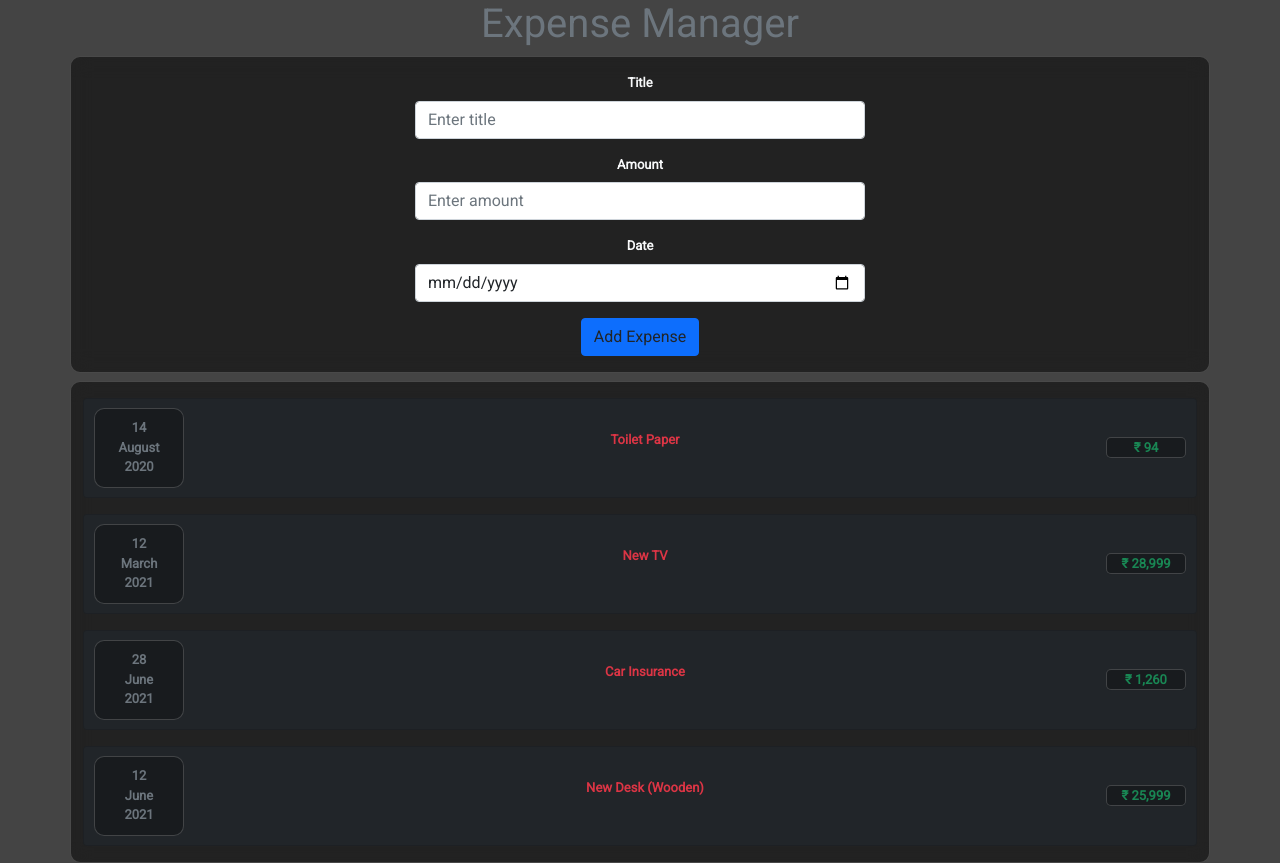
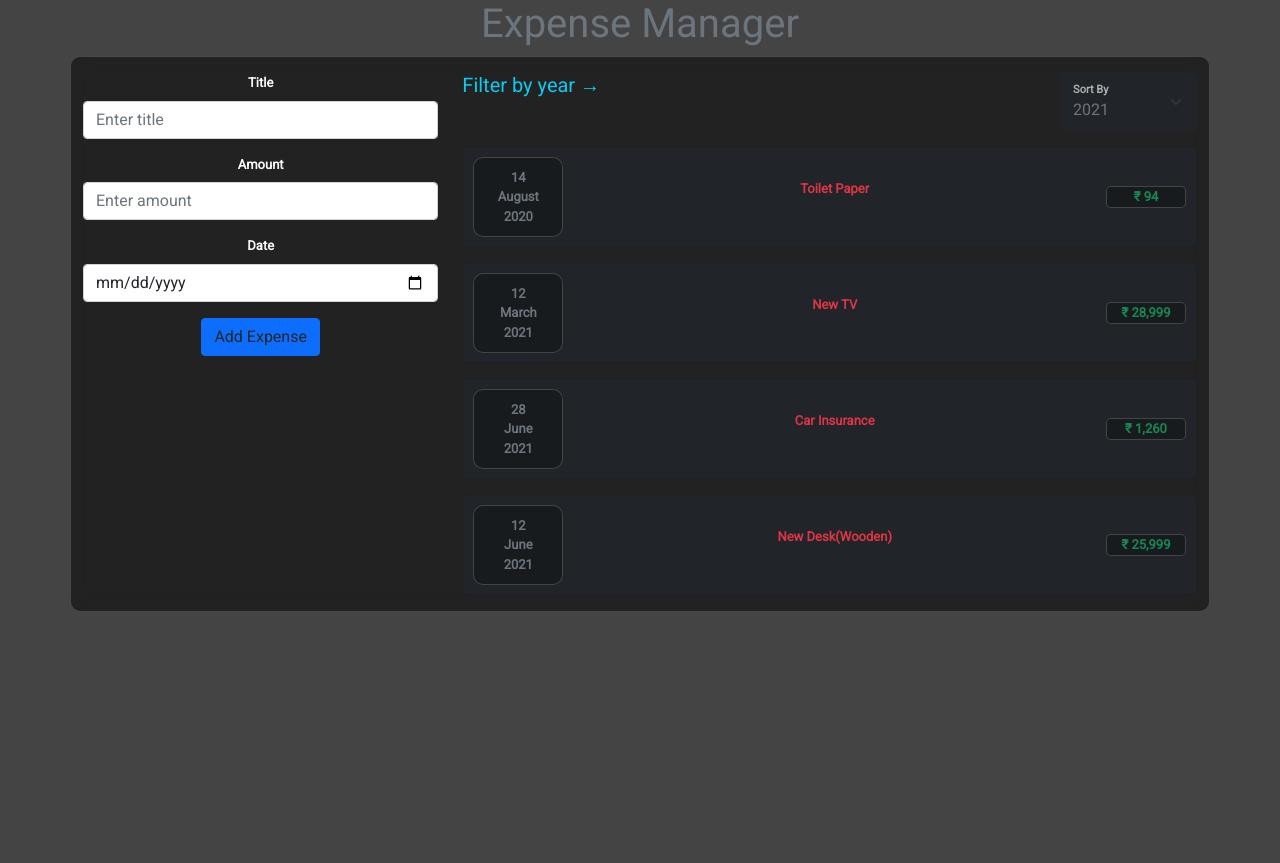
Before and after one commit to leo-dev-dotcom/expense_app, a React (Create React App) app: page / in a window 1280 px wide. After the commit the page ends 800 px from the top, so only its background shows below. Built offline with nearby package versions, Linux system fonts and the light colour scheme.

Commit message:
second commit

```diff
--- a/src/App.js
+++ b/src/App.js
@@ -26,7 +26,7 @@ const Initial_Data = [
   },
   {
     id: "4",
-    title: "New Desk (Wooden)",
+    title: "New Desk(Wooden)",
     price: '25,999',
     date: new Date(2021, 5, 12),
   },
@@ -43,18 +43,17 @@ function App() {
       <h1 className='text-center text-secondary'>Expense Manager</h1>
       <Container className='add-expense my-2'>
         <Row className="justify-content-md-center">
-          <Col md={5} className='my-3'>
+          <Col md={4} className='my-3'>
             <NewExpenses onAddExpense={addExpense}></NewExpenses>
           </Col>
-          {/* <Col md={8}>
+          <Col md={8}>
             <ExpensesItems items={expenses} />
-          </Col> */}
+          </Col>
         </Row>
       </Container>
-      <Container className='view-expenses'>
+      {/* <Container className='view-expenses'>
         <ExpensesItems items={expenses} />
-
-      </Container>
+      </Container> */}
     </>
   );
 }
--- /dev/null
+++ b/src/components/ExpensesFilter.js
@@ -0,0 +1,28 @@
+
+import React from 'react'
+import { FloatingLabel, Form } from 'react-bootstrap'
+
+function ExpensesFilter(props) {
+    const dropdownChange = (e) => {
+        props.onChangeFilter(e.target.value);
+        console.log(e.target.value)
+    };
+    return (
+        <>
+            <div className="my-3 d-flex flex-row justify-content-between">
+                <h5 className='text-info'>Filter by year &#8594;</h5>
+                <FloatingLabel controlId="floatingSelect" label="Sort By" className='text-light'>
+                    <Form.Select value={props.selected} onChange={dropdownChange} className='w-auto btn-outline-secondary bg-dark border-dark'>
+                        <option value="2021">2021</option>
+                        <option value="2020">2020</option>
+                        <option value="2019">2019</option>
+                        <option value="before-2019">Before 2019</option>
+
+                    </Form.Select>
+                </FloatingLabel>
+            </div>
+        </>
+    )
+}
+
+export default ExpensesFilter
--- a/src/components/ExpensesItems.js
+++ b/src/components/ExpensesItems.js
@@ -1,11 +1,17 @@
-import React from 'react'
+import React, { useState } from 'react'
 import Expenses from './Expenses'
+import ExpensesFilter from './ExpensesFilter'
 
 function ExpensesItems(props) {
+    const [filteredYear, setFilteredYear] = useState("");
+    const filterChange = (selectedYear) => {
+        setFilteredYear(selectedYear);
+    };
     return (
         <div>
+            <ExpensesFilter selected={filteredYear}
+                onChangeFilter={filterChange} />
             {props.items.map((expenses) => (
-
                 <Expenses title={expenses.title}
                     price={expenses.price}
                     date={expenses.date}
```
